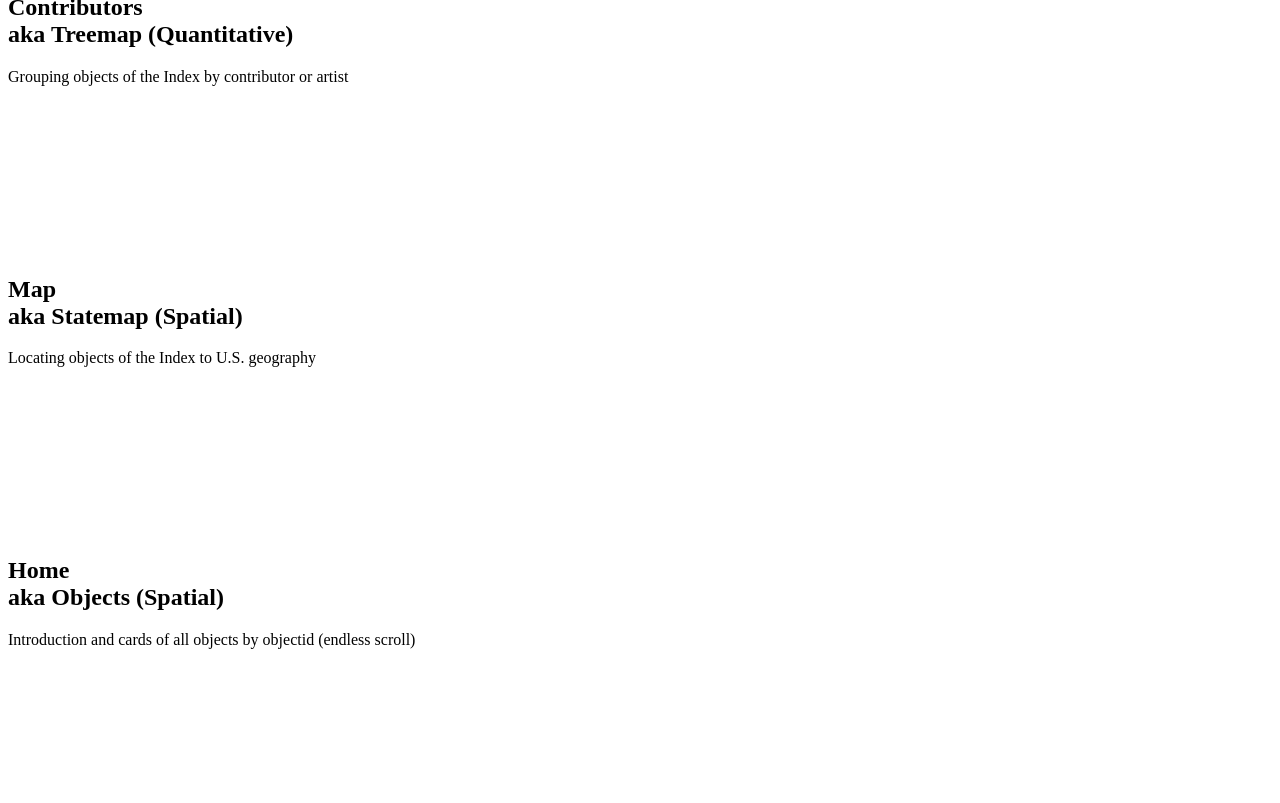
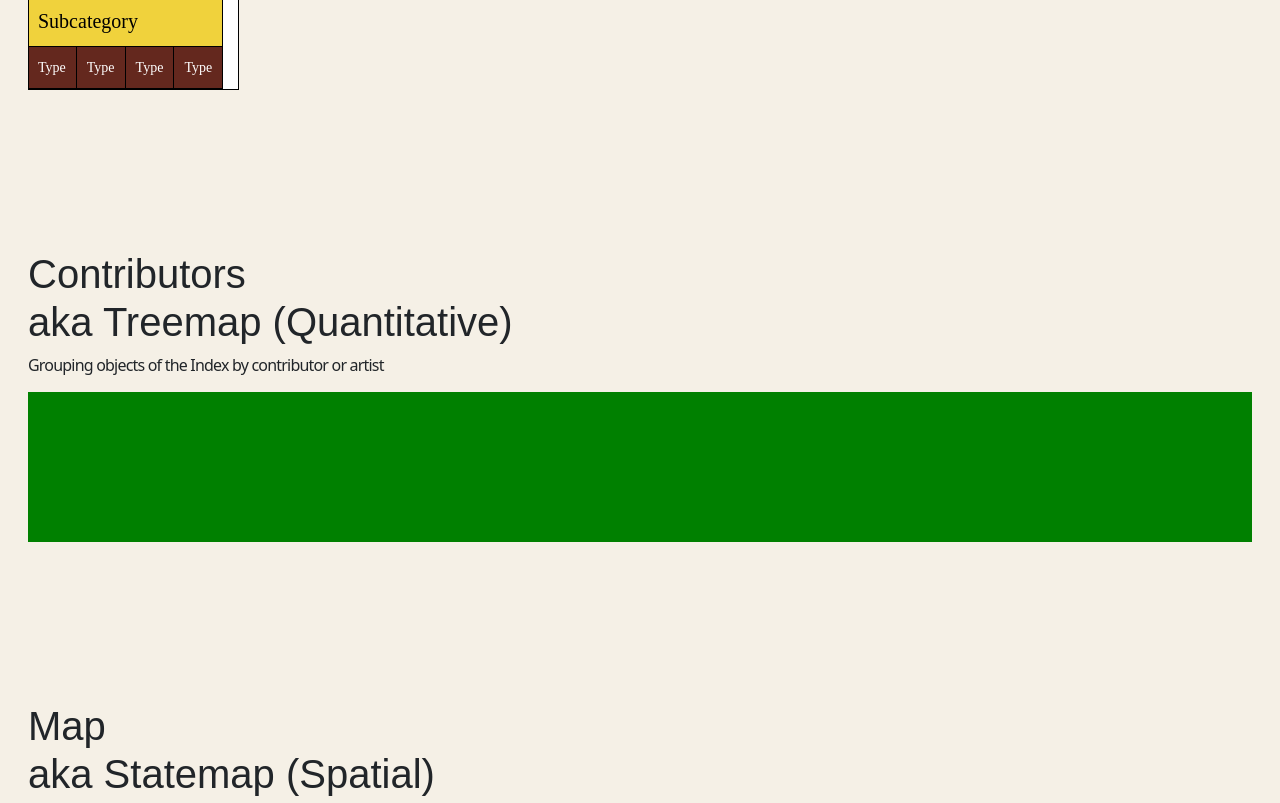
Before and after one commit to chanelkim/major-studio-1-final, a website: page index.html in a window 1280 px wide. Shown: the part 513-1316 px from the top of the page. Drawn offline with nearby package versions, Linux system fonts and the light colour scheme; the site is published under a folder, as on GitHub Pages, so addresses that start at the root find nothing.

Commit message:
fixing directory paths

```diff
--- a/index.html
+++ b/index.html
@@ -4,9 +4,9 @@
     <meta charset="utf-8" />
     <meta name="viewport" content="width=device-width, initial-scale=1" />
     <title>TEST FOR FINAL</title>
-    <link rel="stylesheet" href="/css/main.min.css" />
-    <link rel="stylesheet" href="/css/style.css" />
-    <link rel="stylesheet" type="text/css" href="/css/catalog.css" />
+    <link rel="stylesheet" href="css/main.min.css" />
+    <link rel="stylesheet" href="css/style.css" />
+    <link rel="stylesheet" type="text/css" href="css/catalog.css" />
     <link
       rel="stylesheet"
       href="https://cdn.jsdelivr.net/npm/bootstrap-icons@1.11.2/font/bootstrap-icons.min.css"
@@ -366,7 +366,7 @@
 
     <!-- scripts -->
     <!-- MAIN -->
-    <script src="/main.js"></script>
+    <script src="main.js"></script>
 
     <!-- BOOTSTRAP + POPPER -->
     <script
--- a/sass/main.scss
+++ b/sass/main.scss
@@ -1,5 +1,5 @@
 /* ORDER MATTERS */
-
+//test
 // Load custom font
 @font-face {
   font-family: "Formula Condensed";
```
Also changed, not shown: 1 other file.
